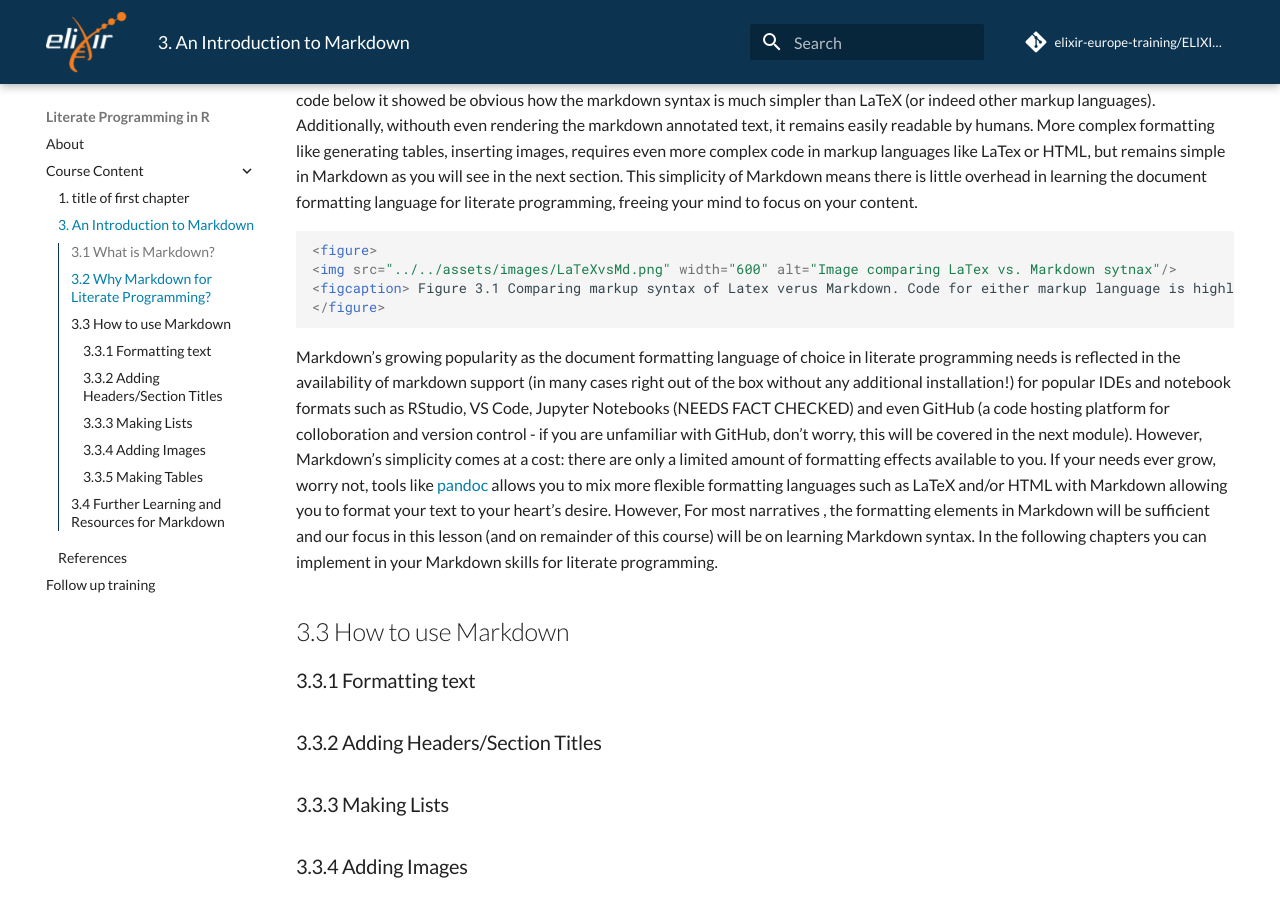
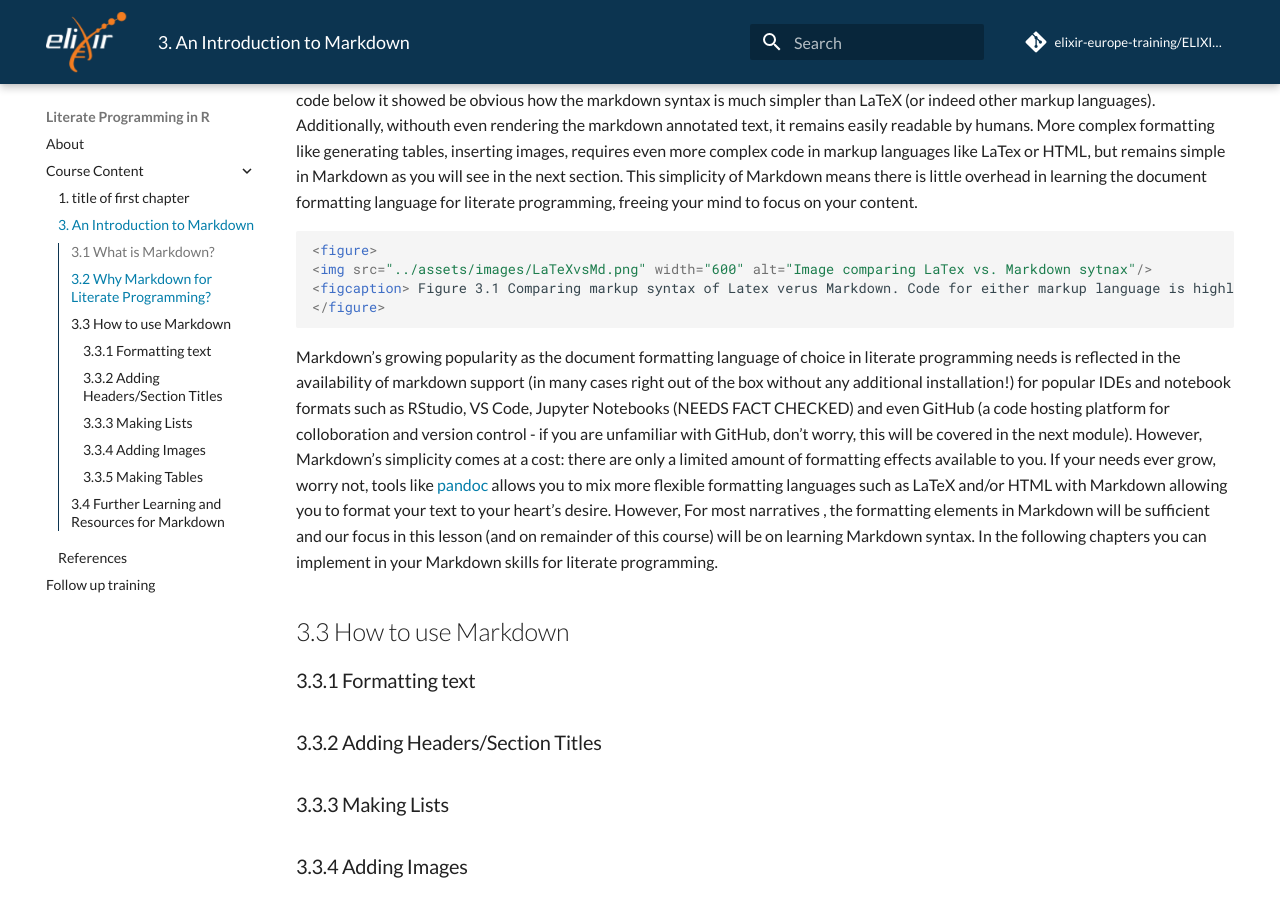
Before and after one commit to elixir-europe-training/ELIXIR-TrP-LiterateProgrammingR-CodeRep, an MkDocs documentation site: the page built from docs/chapters/chapter_03.md, in a window 1280 px wide and 900 px high, scrolled down 810 px. Built offline with MkDocs 1.6.1 and Material for MkDocs 9.7.7, drawn with Linux system fonts in a browser that asks for light colours; comment, search, counter and statistics services are not loaded.

Commit message:
Fix image for chapter 3

````diff
--- a/docs/chapters/chapter_03.md
+++ b/docs/chapters/chapter_03.md
@@ -13,7 +13,7 @@
 
 ```html
 <figure>
-<img src="../../assets/images/LaTeXvsMd.png" width="600" alt="Image comparing LaTex vs. Markdown sytnax"/>
+<img src="../assets/images/LaTeXvsMd.png" width="600" alt="Image comparing LaTex vs. Markdown sytnax"/>
 <figcaption> Figure 3.1 Comparing markup syntax of Latex verus Markdown. Code for either markup language is highlighted in yellow. On rendering either document, the markedup text should display in bold, italics or both font. </figcaption>
 </figure>
 ```
````
